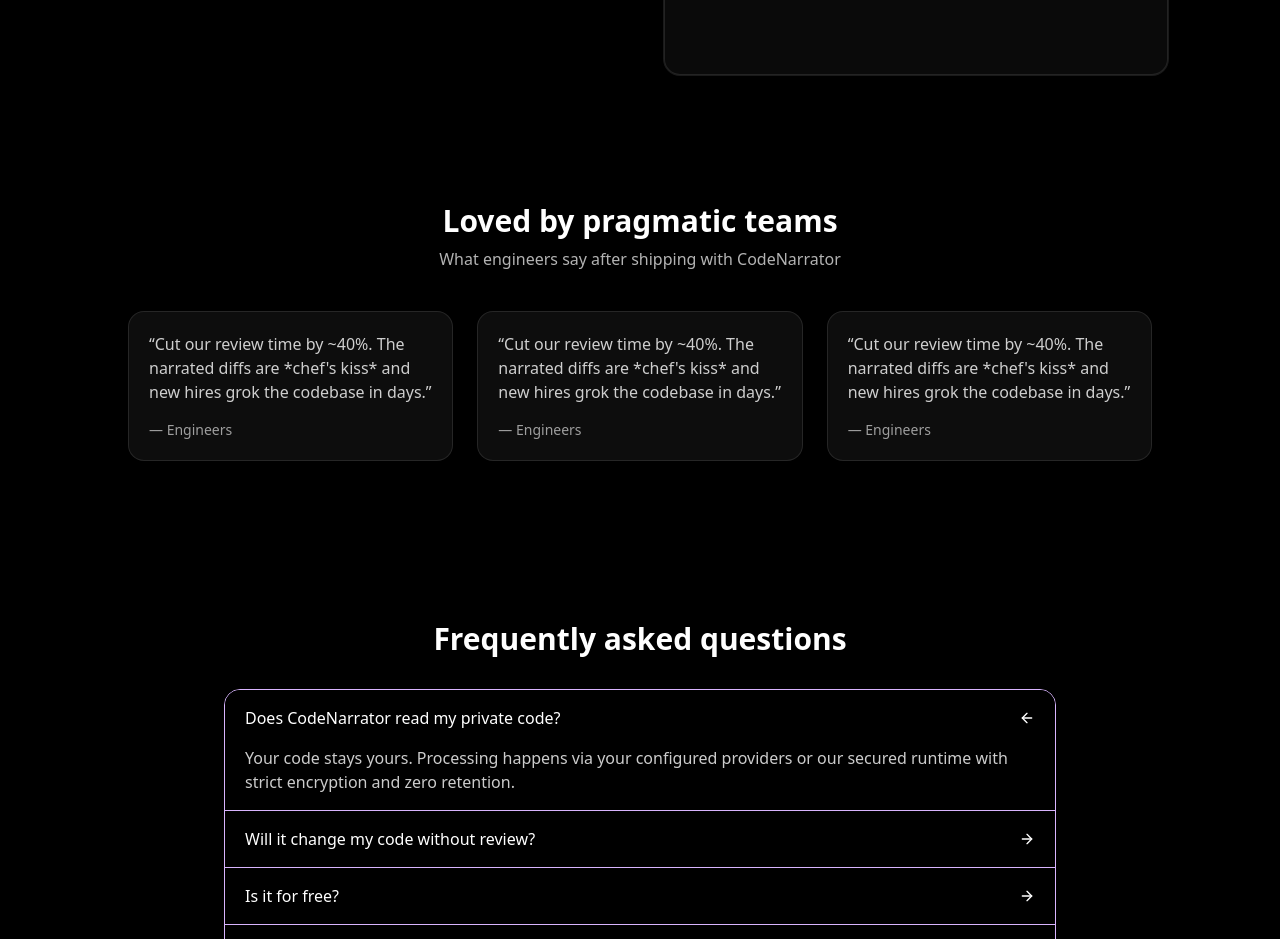
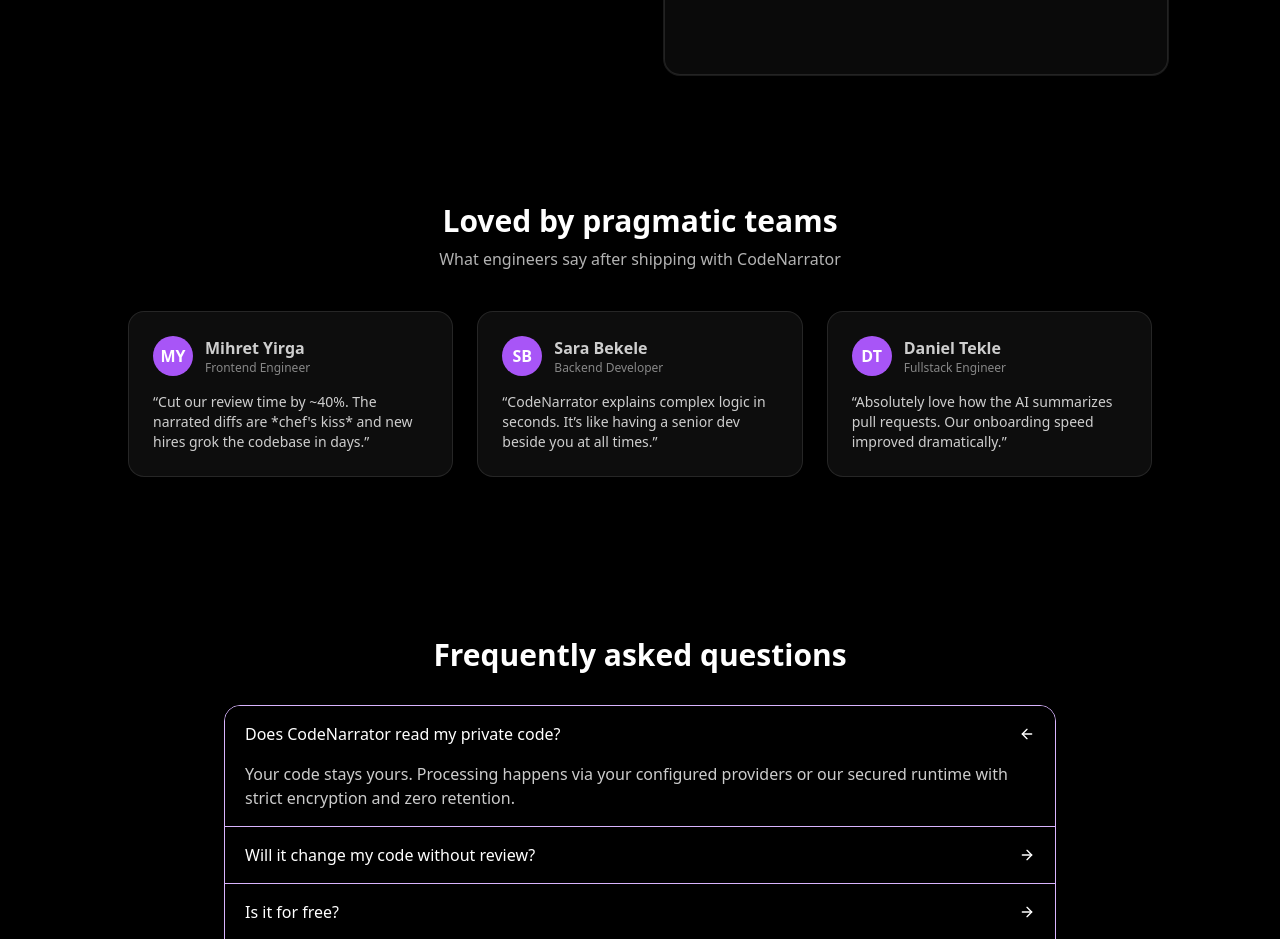
Before and after one commit to mah12-ops/code_narrator_ai, a React (Vite) app in the folder client/: page / in a window 1280 px wide. Shown: the part 2040-2979 px from the top of the page. Built offline with nearby package versions, Linux system fonts and the light colour scheme; grey boxes are pictures that could not be loaded.

Commit message:
fix testimonials

```diff
--- a/client/src/components/pages/LandingPage/Testimonials.tsx
+++ b/client/src/components/pages/LandingPage/Testimonials.tsx
@@ -1,28 +1,56 @@
-import { motion} from "framer-motion";
+import { motion } from "framer-motion";
+
+const testimonialData = [
+  {
+    name: "Mihret Yirga",
+    role: "Frontend Engineer",
+    comment: "Cut our review time by ~40%. The narrated diffs are *chef's kiss* and new hires grok the codebase in days."
+  },
+  {
+    name: "Sara Bekele",
+    role: "Backend Developer",
+    comment: "CodeNarrator explains complex logic in seconds. It’s like having a senior dev beside you at all times."
+  },
+  {
+    name: "Daniel Tekle",
+    role: "Fullstack Engineer",
+    comment: "Absolutely love how the AI summarizes pull requests. Our onboarding speed improved dramatically."
+  }
+];
 
 function Testimonials() {
   return (
-    <div>
-        {/* TESTIMONIALS */}
-        <section className="mx-auto max-w-7xl px-32 py-16">
+    <section className="mx-auto max-w-7xl px-10 md:px-32 py-16">
       <div className="text-center mb-10">
         <h3 className="text-3xl font-bold">Loved by pragmatic teams</h3>
         <p className="mt-2 text-white/70">What engineers say after shipping with CodeNarrator</p>
       </div>
       <div className="grid md:grid-cols-3 gap-6">
-            {[1,2,3].map((i) => (
-              <motion.blockquote key={i} initial={{ opacity: 0, y: 14 }} whileInView={{ opacity: 1, y: 0 }} viewport={{ once: true }} className="relative rounded-2xl border border-white/10 bg-white/5 p-5">
-                <p className="text-white/80">
-                  “Cut our review time by ~40%. The narrated diffs are *chef's kiss* and new hires grok the codebase in days.”
-                </p>
-                <div className="mt-4 text-sm text-white/60">— Engineers</div>
+        {testimonialData.map((t, i) => (
+          <motion.blockquote
+            key={i}
+            initial={{ opacity: 0, y: 20 }}
+            whileInView={{ opacity: 1, y: 0 }}
+            viewport={{ once: true }}
+            transition={{ duration: 0.6, delay: i * 0.2 }}
+            className="relative rounded-2xl border border-white/10 bg-white/5 p-6 flex flex-col items-start gap-4"
+          >
+            {/* Pseudo avatar */}
+            <div className="flex items-center gap-3">
+              <div className="h-10 w-10 rounded-full bg-purple-500 flex items-center justify-center text-white font-bold">
+                {t.name.split(" ").map(n => n[0]).join("")}
+              </div>
+              <div>
+                <div className="text-white/80 font-semibold">{t.name}</div>
+                <div className="text-xs text-white/50">{t.role}</div>
+              </div>
+            </div>
+            <p className="text-white/80 text-sm">“{t.comment}”</p>
           </motion.blockquote>
         ))}
       </div>
     </section>
-
-    </div>
-  )
+  );
 }
 
-export default Testimonials
+export default Testimonials;
```
Lines whose indentation alone changed are shown as unchanged.
